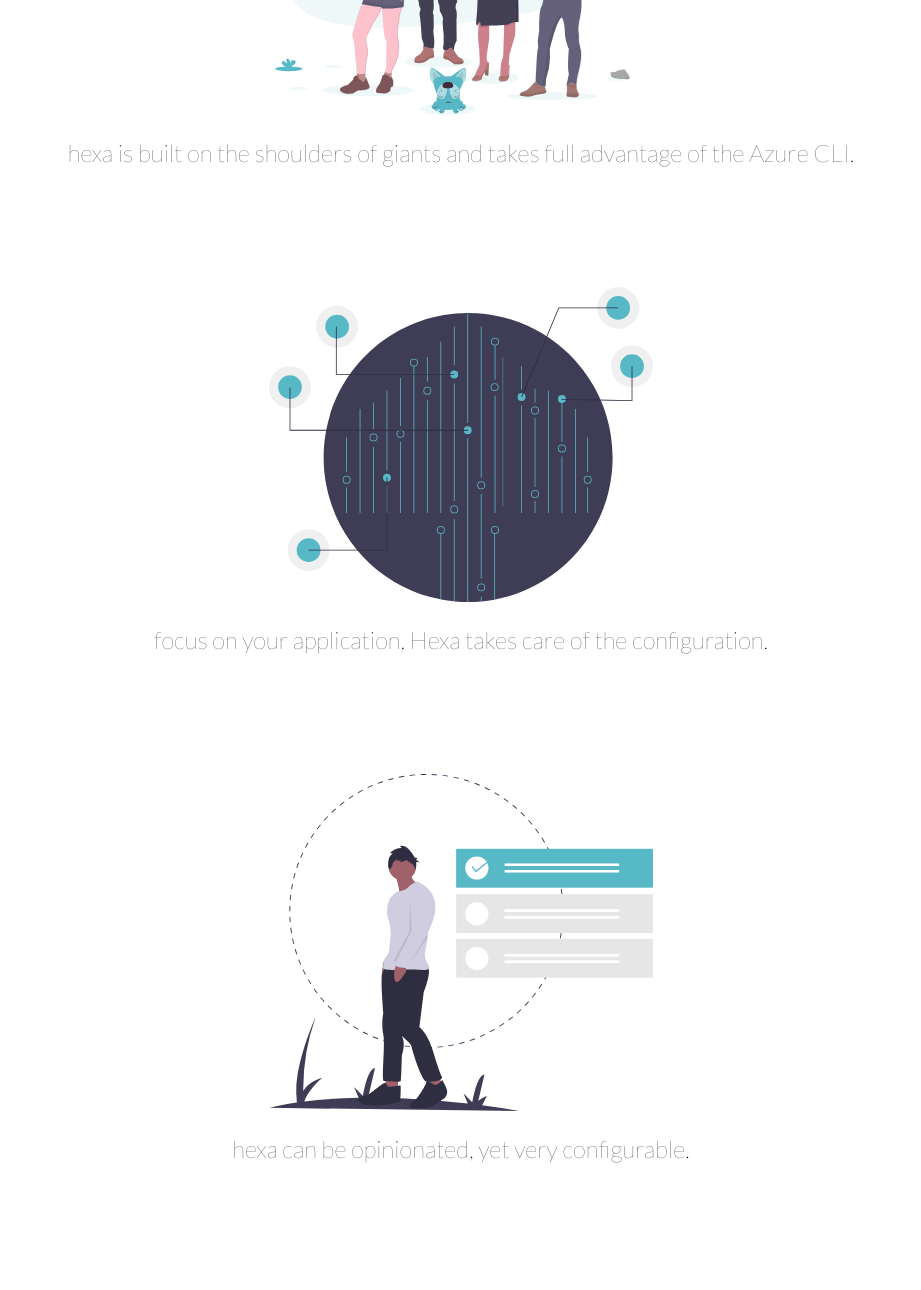
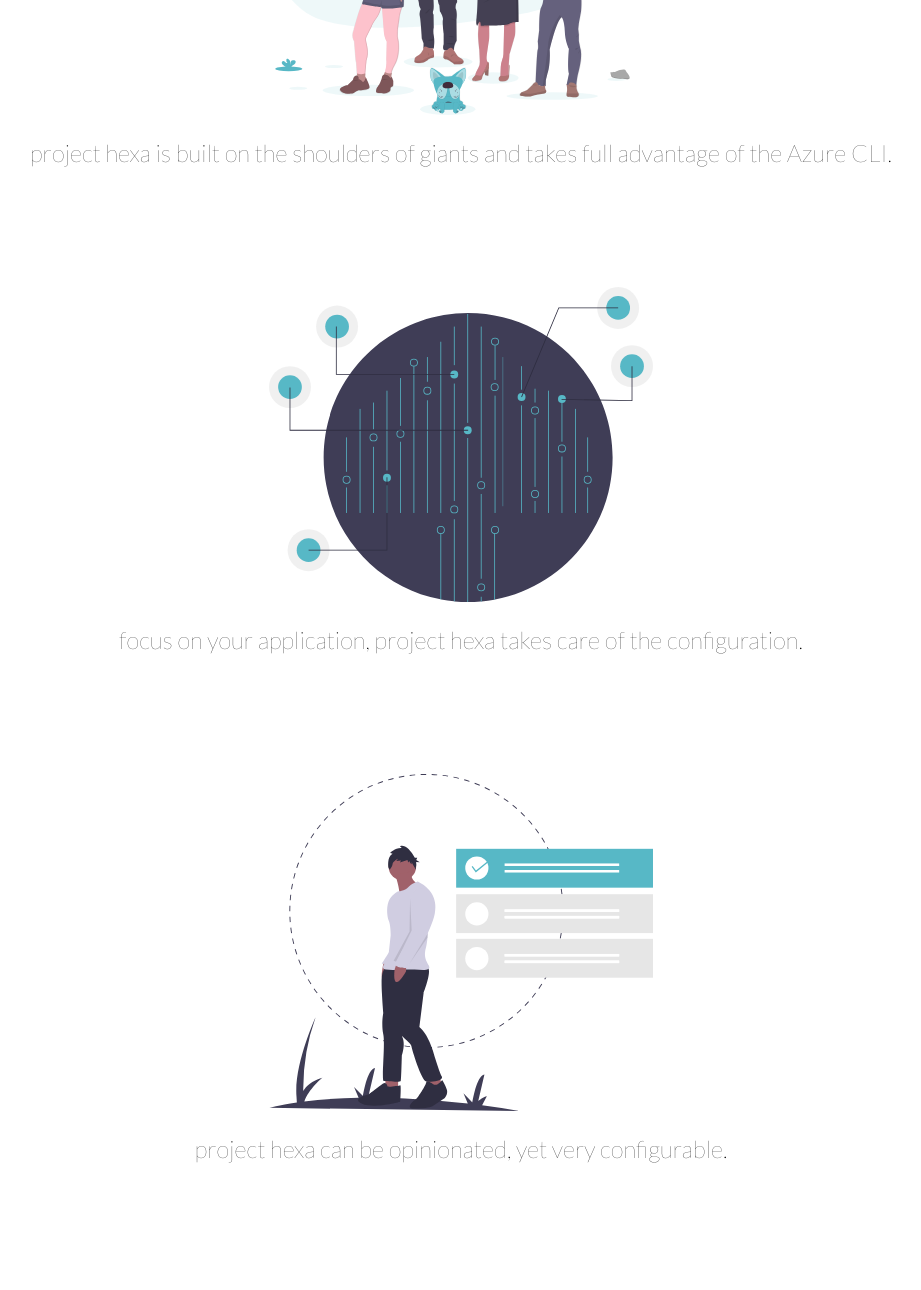
Before and after one commit to manekinekko/hexa, a website: page docs/index.html in a window 1280 px wide. Shown: the part 1040-2330 px from the top of the page, without its empty margins (179-1100 px from the left). Drawn offline with nearby package versions, Linux system fonts and the light colour scheme.

Commit message:
fix: use consistent naming

```diff
--- a/docs/index.html
+++ b/docs/index.html
@@ -60,19 +60,19 @@
       <article id="core-principals">
         <img src="undraw_team_spirit_hrr4.svg" alt="team spirit image" />
         <h2>
-          hexa is built on the <b>shoulders of giants</b> and takes full advantage of the <b>Azure CLI</b>.
+          project hexa is built on the <b>shoulders of giants</b> and takes full advantage of the <b>Azure CLI</b>.
         </h2>
       </article>
       <article>
         <img src="undraw_hologram_fjwp.svg" alt="hologram image" />
         <h2>
-          focus on your <b>application</b>, Hexa takes care of the <b>configuration</b>.
+          focus on your <b>application</b>, project hexa takes care of the <b>configuration</b>.
         </h2>
       </article>
       <article>
         <img src="undraw_selection_92i4.svg" alt="configuration selection image" />
         <h2>
-          hexa can be <b>opinionated</b>, yet very <b>configurable</b>.
+          project hexa can be <b>opinionated</b>, yet very <b>configurable</b>.
         </h2>
       </article>
     </section>
```
